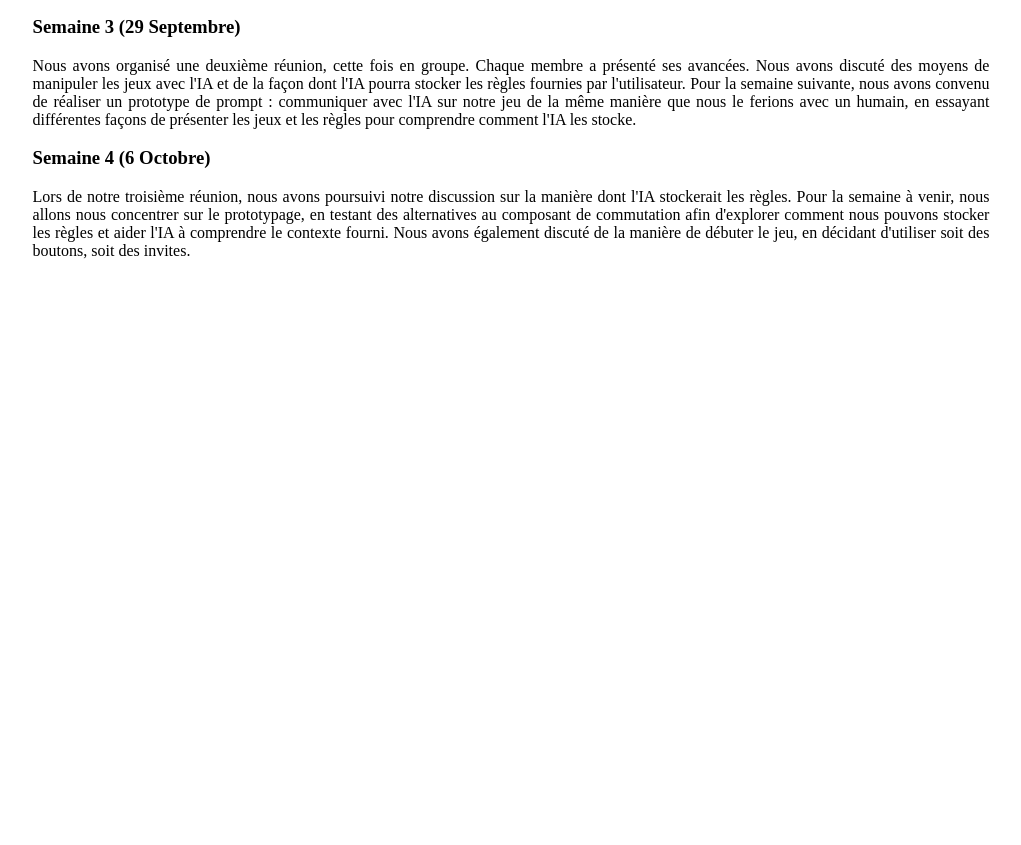
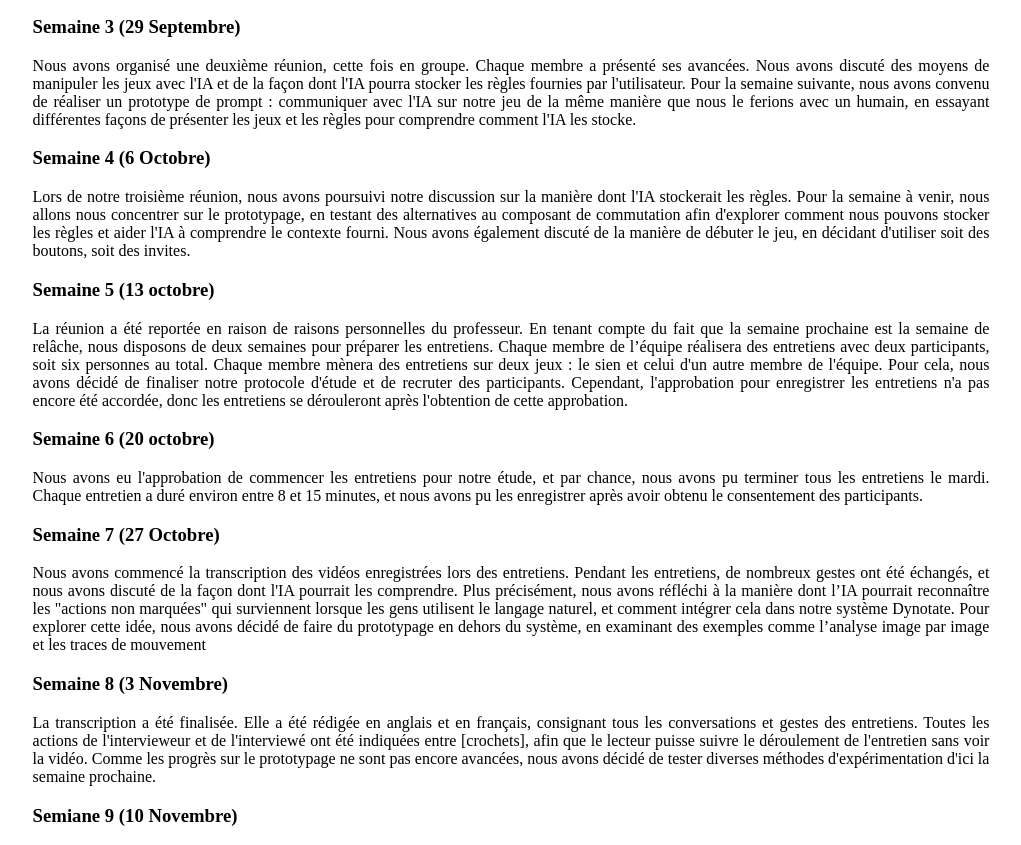
Before and after one commit to songju-lee/IFT3150, a plain HTML site: page index.html in a window 1280 px wide. Shown: the part 1004-1849 px from the top of the page, without its empty margins (129-1150 px from the left). Before the commit the page ends 1280 px from the top, so only its background shows below. Drawn offline with Linux system fonts and the light colour scheme.

Commit message:
Update index.html

```diff
--- a/index.html
+++ b/index.html
@@ -154,6 +154,26 @@
                     <h3> Semaine 4 (6 Octobre)</h3>
                     <p class = "plan">Lors de notre troisième réunion, nous avons poursuivi notre discussion sur la manière dont l'IA stockerait les règles. Pour la semaine à venir, nous allons nous concentrer sur le prototypage, en testant des alternatives au composant de commutation afin d'explorer comment nous pouvons stocker les règles et aider l'IA à comprendre le contexte fourni. Nous avons également discuté de la manière de débuter le jeu, en décidant d'utiliser soit des boutons, soit des invites.</p>
                 </div>
+                <div>
+                    <h3> Semaine 5 (13 octobre)</h3>
+                    <p class="plan"> La réunion a été reportée en raison de raisons personnelles du professeur. En tenant compte du fait que la semaine prochaine est la semaine de relâche, nous disposons de deux semaines pour préparer les entretiens. Chaque membre de l’équipe réalisera des entretiens avec deux participants, soit six personnes au total. Chaque membre mènera des entretiens sur deux jeux : le sien et celui d'un autre membre de l'équipe. Pour cela, nous avons décidé de finaliser notre protocole d'étude et de recruter des participants. Cependant, l'approbation pour enregistrer les entretiens n'a pas encore été accordée, donc les entretiens se dérouleront après l'obtention de cette approbation.</p>
+                </div>
+                <div>
+                    <h3> Semaine 6 (20 octobre)</h3>
+                    <p class="plan"> Nous avons eu l'approbation de commencer les entretiens pour notre étude, et par chance, nous avons pu terminer tous les entretiens le mardi. Chaque entretien a duré environ entre 8 et 15 minutes, et nous avons pu les enregistrer après avoir obtenu le consentement des participants. </p>
+                </div>
+                <div>
+                    <h3> Semaine 7 (27 Octobre)</h3>
+                    <p class="plan">Nous avons commencé la transcription des vidéos enregistrées lors des entretiens. Pendant les entretiens, de nombreux gestes ont été échangés, et nous avons discuté de la façon dont l'IA pourrait les comprendre. Plus précisément, nous avons réfléchi à la manière dont l’IA pourrait reconnaître les "actions non marquées" qui surviennent lorsque les gens utilisent le langage naturel, et comment intégrer cela dans notre système Dynotate. Pour explorer cette idée, nous avons décidé de faire du prototypage en dehors du système, en examinant des exemples comme l’analyse image par image et les traces de mouvement</p>
+                </div>
+                <div>
+                    <h3> Semaine 8 (3 Novembre)</h3>
+                    <p class="plan">La transcription a été finalisée. Elle a été rédigée en anglais et en français, consignant tous les conversations et gestes des entretiens. Toutes les actions de l'intervieweur et de l'interviewé ont été indiquées entre [crochets], afin que le lecteur puisse suivre le déroulement de l'entretien sans voir la vidéo. Comme les progrès sur le prototypage ne sont pas encore avancées, nous avons décidé de tester diverses méthodes d'expérimentation d'ici la semaine prochaine.</p>
+                </div>
+                <div>
+                    <h3> Semiane 9 (10 Novembre)</h3>
+                    <p class="plan"></p>
+                </div>
             </div>
         </div>
     </main>
```
